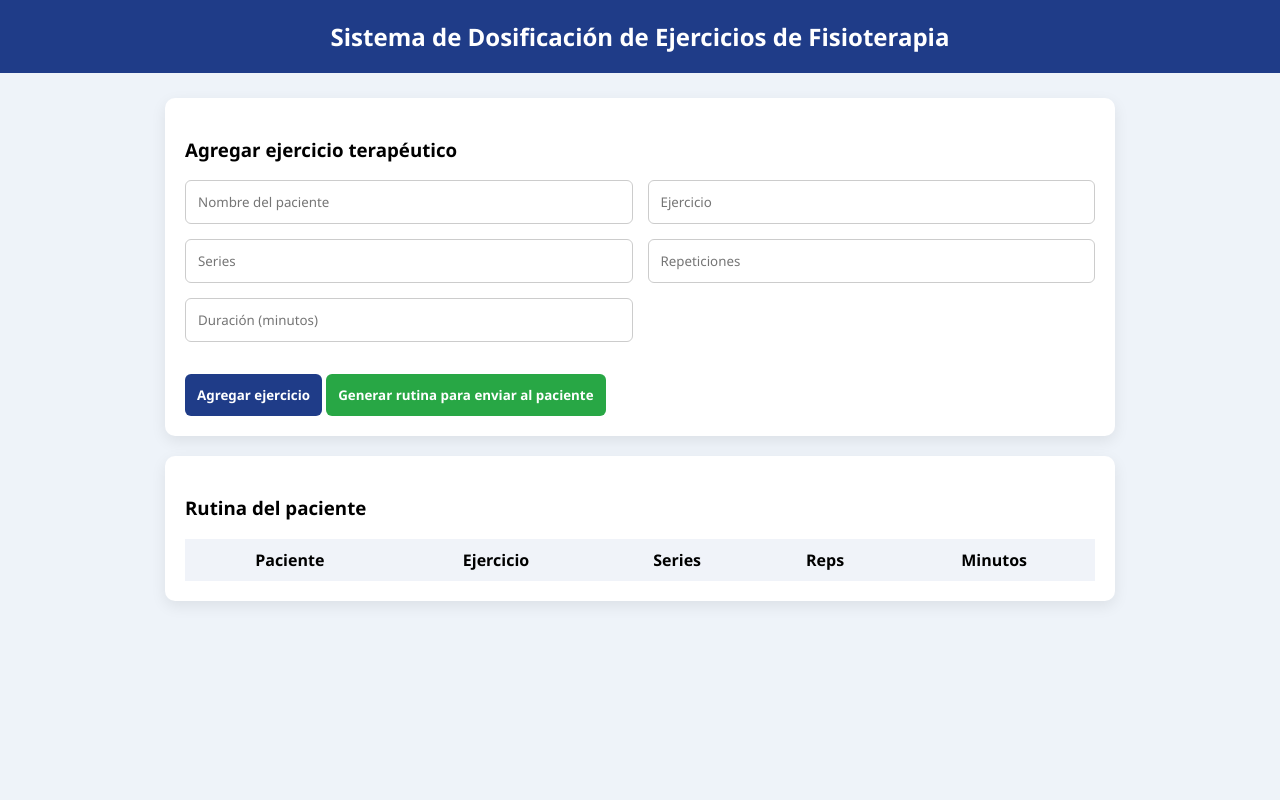
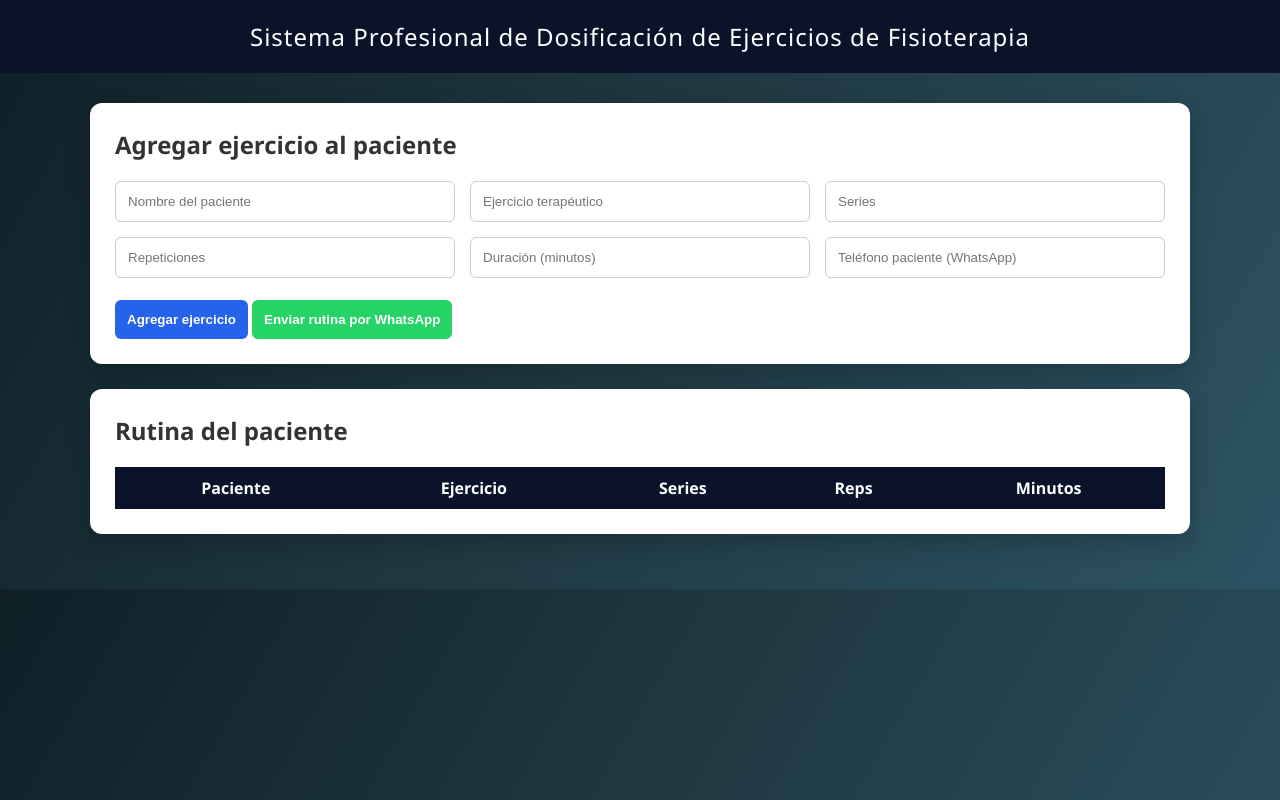
Before and after one commit to fermilerito/fisio.html, a plain HTML site: page index.html in a window 1280 px wide. Drawn offline with Linux system fonts and the light colour scheme.

Commit message:
Update index.html

```diff
--- a/index.html
+++ b/index.html
@@ -1,78 +1,93 @@
 <!DOCTYPE html>
 <html lang="es">
 <head>
+
 <meta charset="UTF-8">
-<title>Panel de Fisioterapia</title>
+<title>FisioControl - Panel de Ejercicios</title>
 
 <style>
 
-*{
-box-sizing:border-box;
-font-family:Segoe UI;
-}
-
 body{
 margin:0;
-background:#eef3f9;
+font-family:Segoe UI;
+background:linear-gradient(120deg,#0f2027,#203a43,#2c5364);
+color:#333;
 }
 
 header{
-background:#1f3c88;
+background:#0b132b;
 color:white;
 padding:20px;
+font-size:24px;
 text-align:center;
-font-size:24px;
-font-weight:bold;
+letter-spacing:1px;
 }
 
 .container{
-max-width:1000px;
+max-width:1100px;
 margin:auto;
-padding:25px;
+padding:30px;
 }
 
 .card{
 background:white;
-border-radius:10px;
-padding:20px;
-margin-bottom:20px;
-box-shadow:0 5px 15px rgba(0,0,0,0.08);
+padding:25px;
+border-radius:12px;
+box-shadow:0 10px 25px rgba(0,0,0,0.2);
+margin-bottom:25px;
+}
+
+h2{
+margin-top:0;
 }
 
 .grid{
 display:grid;
-grid-template-columns:1fr 1fr;
+grid-template-columns:repeat(3,1fr);
 gap:15px;
 }
 
 input{
 padding:12px;
+border-radius:6px;
 border:1px solid #ccc;
-border-radius:6px;
 }
 
 button{
-background:#1f3c88;
-color:white;
+padding:12px;
 border:none;
-padding:12px;
 border-radius:6px;
 cursor:pointer;
 font-weight:bold;
 }
 
-button:hover{
-background:#162c63;
+.agregar{
+background:#2563eb;
+color:white;
+}
+
+.agregar:hover{
+background:#1d4ed8;
+}
+
+.whatsapp{
+background:#25d366;
+color:white;
+}
+
+.whatsapp:hover{
+background:#1ebe5d;
 }
 
 table{
 width:100%;
 border-collapse:collapse;
-margin-top:15px;
+margin-top:20px;
 }
 
 th{
-background:#f0f3f9;
+background:#0b132b;
+color:white;
 padding:10px;
 }
 
@@ -82,11 +97,6 @@ border-bottom:1px solid #ddd;
 text-align:center;
 }
 
-.share{
-background:#28a745;
-margin-top:10px;
-}
-
 </style>
 
 </head>
@@ -94,20 +104,20 @@ margin-top:10px;
 <body>
 
 <header>
-Sistema de Dosificación de Ejercicios de Fisioterapia
+Sistema Profesional de Dosificación de Ejercicios de Fisioterapia
 </header>
 
 <div class="container">
 
 <div class="card">
 
-<h3>Agregar ejercicio terapéutico</h3>
+<h2>Agregar ejercicio al paciente</h2>
 
 <div class="grid">
 
 <input id="paciente" placeholder="Nombre del paciente">
 
-<input id="ejercicio" placeholder="Ejercicio">
+<input id="ejercicio" placeholder="Ejercicio terapéutico">
 
 <input id="series" type="number" placeholder="Series">
 
@@ -115,19 +125,21 @@ Sistema de Dosificación de Ejercicios de Fisioterapia
 
 <input id="minutos" type="number" placeholder="Duración (minutos)">
 
+<input id="telefono" placeholder="Teléfono paciente (WhatsApp)">
+
 </div>
 
 <br>
 
-<button onclick="agregar()">Agregar ejercicio</button>
+<button class="agregar" onclick="agregar()">Agregar ejercicio</button>
 
-<button class="share" onclick="generar()">Generar rutina para enviar al paciente</button>
+<button class="whatsapp" onclick="enviar()">Enviar rutina por WhatsApp</button>
 
 </div>
 
 <div class="card">
 
-<h3>Rutina del paciente</h3>
+<h2>Rutina del paciente</h2>
 
 <table>
 
@@ -178,43 +190,47 @@ render()
 function render(){
 
 let tabla=document.getElementById("tabla")
-
 tabla.innerHTML=""
 
 datos.forEach(d=>{
 
 tabla.innerHTML+=`
+
 <tr>
 <td>${d.paciente}</td>
 <td>${d.ejercicio}</td>
 <td>${d.series}</td>
 <td>${d.reps}</td>
-<td>${d.minutos} min</td>
+<td>${d.minutos}</td>
 </tr>
+
 `
 
 })
 
 }
 
-function generar(){
+function enviar(){
 
-let texto="Rutina de fisioterapia:\n\n"
+let telefono=document.getElementById("telefono").value
+
+let mensaje="Rutina de fisioterapia:%0A%0A"
 
 datos.forEach(d=>{
-texto+=`
-Paciente: ${d.paciente}
-Ejercicio: ${d.ejercicio}
-Series: ${d.series}
-Reps: ${d.reps}
-Duración: ${d.minutos} minutos
 
+mensaje+=`
+Paciente: ${d.paciente}%0A
+Ejercicio: ${d.ejercicio}%0A
+Series: ${d.series}%0A
+Reps: ${d.reps}%0A
+Duración: ${d.minutos} minutos%0A%0A
 `
+
 })
 
-navigator.clipboard.writeText(texto)
+let url=`https://wa.me/${telefono}?text=${mensaje}`
 
-alert("Rutina copiada. Puedes pegarla y enviarla al paciente por WhatsApp o correo.")
+window.open(url)
 
 }
 
```
